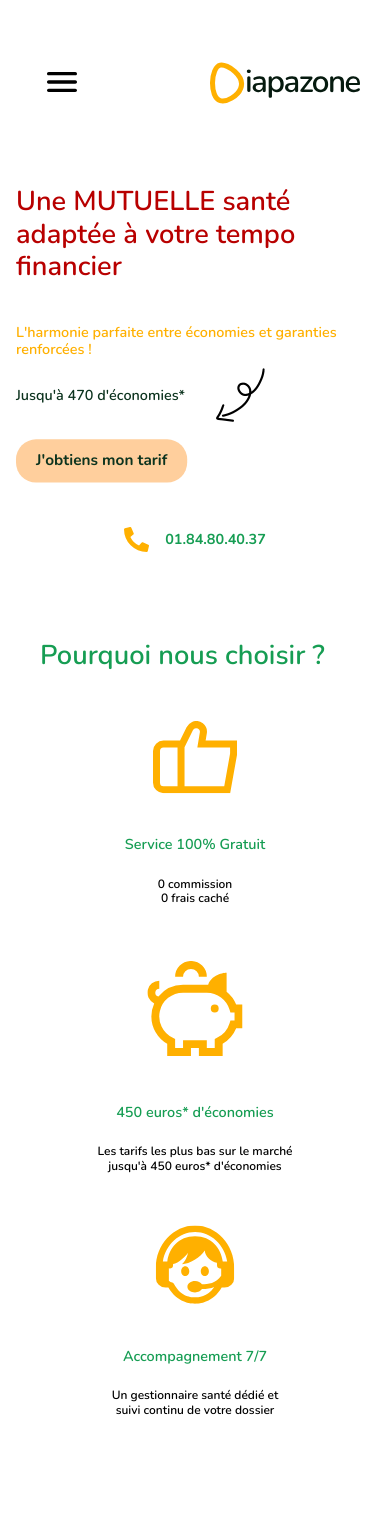
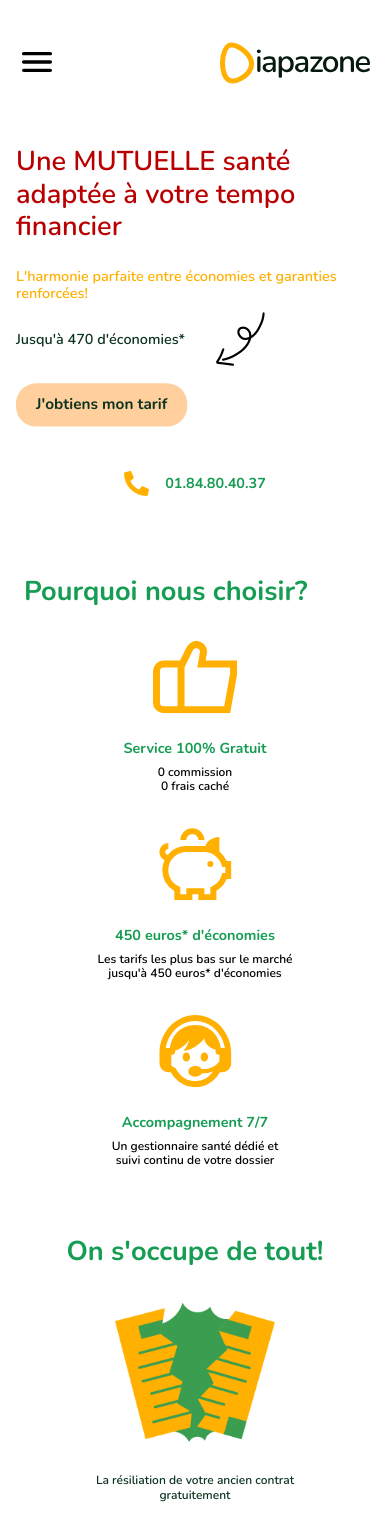
Before and after one commit to Mehdi-123/Diapazone, a React (Create React App) app: page /accueil in a window 390 px wide. Shown: the top 1520 px of the page. Built offline with nearby package versions, Linux system fonts and the light colour scheme.

Commit message:
responsivity modifications

```diff
--- a/src/components/CustomAccordion/index.js
+++ b/src/components/CustomAccordion/index.js
@@ -30,6 +30,7 @@ const CustomAccordion = ({ accordionData }) => {
           className="accordion"
         >
           <AccordionSummary
+            sx={{ mt: 3 }}
             className="accordion-summary"
             expandIcon={
               <AccordionPlus
@@ -54,7 +55,7 @@ const CustomAccordion = ({ accordionData }) => {
               </Box>
             ) : null}
           </AccordionSummary>
-          <AccordionDetails className="pt-20">
+          <AccordionDetails sx={{ pt: 2, px: 0 }}>
             <Typography className="accordion-content medium" variant="h3">
               {item.content}
             </Typography>
--- a/src/components/CustomAccordion/wrapper.js
+++ b/src/components/CustomAccordion/wrapper.js
@@ -8,10 +8,6 @@ const Wrapper = styled(Box)`
     box-shadow: none;
     .accordion-summary {
       border-bottom: 2px solid ${colors.primary};
-      .accordion-title {
-        margin-top: 50px;
-        margin-bottom: 15px;
-      }
       .accordion-dash {
         margin-left: auto;
         margin-top: 20px;
@@ -19,9 +15,6 @@ const Wrapper = styled(Box)`
     }
     .accordion-content {
       line-height: 1.5;
-    }
-    .pt-20 {
-      padding-top: 20px;
     }
   }
   .MuiAccordion-root::before {
--- a/src/components/GreenTitle/index.js
+++ b/src/components/GreenTitle/index.js
@@ -4,7 +4,7 @@ import { Typography } from "@mui/material";
 
 const GreenTitle = ({ title }) => {
   return (
-    <Typography variant="h2" className="secondary bold">
+    <Typography variant="h2" sx={{ fontWeight: "bold" }} className="secondary">
       {title}
     </Typography>
   );
--- a/src/containers/Footer/index.js
+++ b/src/containers/Footer/index.js
@@ -10,17 +10,24 @@ import Wrapper from "./wrapper";
 const Footer = () => {
   return (
     <Wrapper>
-      <Box className="footer-container">
-        <Box className="footer-top">
+      <Box
+        className="footer-container"
+        sx={{ pt: 3, pb: 5, px: { phone: 3, xxxs: 5, xxs: 5, xs: 10 } }}
+      >
+        <Box className="footer-top" sx={{ mb: 3 }}>
           <Link to="/accueil" style={{ textDecoration: "none" }}>
             <LogoWhite className="logo-size" />
           </Link>
         </Box>
-        <Box className="footer-middle">
+        <Box className="footer-middle" sx={{ mb: 3 }}>
           <Grid container className="top-container">
             {footerLinks1.map((link, index) => (
               <Grid key={index}>
-                <Typography variant="h4" className="bold white mb-20">
+                <Typography
+                  variant="h4"
+                  sx={{ fontWeight: "bold" }}
+                  className="white mb-20"
+                >
                   {link.title}
                 </Typography>
                 {link.text.map((item, i) => (
@@ -34,7 +41,11 @@ const Footer = () => {
             ))}
             {footerLinks2.map((link, index) => (
               <Grid key={index}>
-                <Typography variant="h4" className="bold white mb-20">
+                <Typography
+                  variant="h4"
+                  sx={{ fontWeight: "bold" }}
+                  className="white mb-20"
+                >
                   {link.title}
                 </Typography>
                 {link.text.map((item, i) => (
@@ -49,14 +60,22 @@ const Footer = () => {
           </Grid>
         </Box>
         <Box>
-          <Typography variant="h4" className="white">
+          <Typography
+            variant="h4"
+            className="white"
+            sx={{ textAlign: { phone: "center", xxxs: "flex-start" } }}
+          >
             <span className="bold">Diapazone</span> est une marque exploitée par{" "}
             <span className="bold">OLM Assurances</span> société à
             responsabilité limitée, immatriculée sous le SIREN 922287735
           </Typography>
-          <Typography sx={{ mt: 1 }} variant="h4" className="white">
-            - Siège social : 16 RUE CUVIER 69006 LYON, FRANCE. Lyon B 922 287
-            735, code APE 6622Z - courtier d'assurances. ORIAS N° 23000591
+          <Typography
+            sx={{ mt: 2, textAlign: { phone: "center", xxxs: "flex-start" } }}
+            variant="h4"
+            className="white"
+          >
+            Siège social : 16 RUE CUVIER 69006 LYON, FRANCE. Lyon B 922 287 735,
+            code APE 6622Z - courtier d'assurances. ORIAS N° 23000591
             www.orias.fr .
           </Typography>
         </Box>
--- a/src/containers/Footer/wrapper.js
+++ b/src/containers/Footer/wrapper.js
@@ -8,12 +8,10 @@ const Wrapper = styled(Box)`
   .footer-container {
     max-width: 2200px;
     margin: 0 auto;
-    padding: 60px 80px 60px;
     .footer-top {
       display: flex;
       justify-content: space-between;
       align-items: center;
-      margin-bottom: 60px;
       .icons-container {
         display: flex;
         align-items: center;
@@ -24,7 +22,6 @@ const Wrapper = styled(Box)`
       .top-container {
         display: flex;
         gap: 80px;
-        margin-bottom: 40px;
         .link {
           text-decoration: none;
           &:hover {
@@ -44,11 +41,6 @@ const Wrapper = styled(Box)`
       margin-bottom: 20px;
     }
   }
-  @media (max-width: 650px) {
-    .footer-container {
-      padding: 20px 40px;
-    }
-  }
 `;
 
 export default Wrapper;
--- a/src/containers/Form/index.js
+++ b/src/containers/Form/index.js
@@ -369,10 +369,10 @@ const Form = () => {
         maxWidth: "2200px",
         margin: "0 auto",
         padding: {
-          phone: "25px 30px",
-          xxxs: "40px 50px",
-          xxs: "40px 50px",
-          xs: "80px 100px",
+          phone: "25px 30px 150px",
+          xxxs: "40px 50px 200px",
+          xxs: "40px 50px 200px",
+          xs: "80px 70px 250px",
         },
       }}
     >
--- a/src/containers/Home/index.js
+++ b/src/containers/Home/index.js
@@ -195,8 +195,13 @@ const ActionSteps = () => {
                 {icons[index]}
                 <Typography
                   mt={4}
-                  sx={{ display: { phone: "none", xxxs: "block" } }}
-                  variant="h3"
+                  sx={{
+                    display: {
+                      phone: "none",
+                      xxxs: "block",
+                    },
+                  }}
+                  variant="h4"
                   className="bold"
                 >
                   "{step}"
@@ -270,7 +275,7 @@ const Home = () => {
             pb: 2,
             maxWidth: "2200px",
             mx: "auto",
-            px: { xxs: "30px", xs: "100px" },
+            px: { xxs: "30px", xs: "70px" },
             alignItems: "center",
           }}
         >
@@ -285,7 +290,7 @@ const Home = () => {
                 Une MUTUELLE santé adaptée à votre tempo financier
               </Typography>
               <Typography sx={{ mt: 5 }} variant="h3" className="primary bold">
-                L'harmonie parfaite entre économies et garanties renforcées !
+                L'harmonie parfaite entre économies et garanties renforcées!
               </Typography>
               <Box
                 sx={{ display: "flex", alignItems: "center", mt: 1, gap: 3 }}
@@ -328,13 +333,13 @@ const Home = () => {
               </Typography>
               <Typography
                 sx={{
-                  mt: 5,
+                  mt: 3,
                   textAlign: "left",
                 }}
                 variant="h3"
                 className="primary bold"
               >
-                L'harmonie parfaite entre économies et garanties renforcées !
+                L'harmonie parfaite entre économies et garanties renforcées!
               </Typography>
               <Box
                 sx={{ display: "flex", alignItems: "center", mt: 1, gap: 3 }}
@@ -414,14 +419,14 @@ const Home = () => {
       </Box>
       <Box
         sx={{
-          px: { phone: 5, xxxs: 5, xxs: "35px", xs: "100px" },
-          pb: 15,
-          mt: { phone: 5, xxxs: 5, xxs: 7, xs: 10 },
+          px: { phone: 3, xxxs: 5, xxs: "35px", xs: "70px" },
+          pb: 10,
+          mt: { phone: 4, xxxs: 6 },
           maxWidth: "2200px",
           mx: "auto",
         }}
       >
-        <GreenTitle title="Pourquoi nous choisir ?" />
+        <GreenTitle title="Pourquoi nous choisir?" />
         <Grid
           textAlign="center"
           alignItems="center"
@@ -432,7 +437,7 @@ const Home = () => {
           {reasonsToChoose.map((reason, index) => (
             <Grid
               key={index}
-              sx={{ mt: { phone: 4, xxxs: 10 } }}
+              sx={{ mt: { phone: 2, xxxs: 6 } }}
               phone={12}
               xxxs={5}
               xxs={3}
@@ -449,7 +454,12 @@ const Home = () => {
               >
                 {reason.icon}
               </Box>
-              <Typography my={3} variant="h3" className="secondary bold">
+              <Typography
+                my={{ phone: 1, xxxs: 3 }}
+                variant="h3"
+                sx={{ fontWeight: "bold" }}
+                className="secondary"
+              >
                 {reason.title}
               </Typography>
               {reason.description.map((desc, i) => (
@@ -460,14 +470,14 @@ const Home = () => {
             </Grid>
           ))}
         </Grid>
-        <Box className="desc-container">
+        <Box className="desc-container" sx={{ mt: { phone: 6, xxxs: 10 } }}>
           <Grid container alignItems="center">
             <Grid
               item
               xs={4}
               sx={{
                 mx: { phone: "auto", xxxs: "auto", xxs: "auto", xs: "none" },
-                mb: 5,
+                mb: { phone: 2, xxxs: 5 },
                 textAlign: { phone: "center", xxxs: "none" },
               }}
             >
@@ -487,11 +497,17 @@ const Home = () => {
                 }}
               >
                 <Box sx={{ textAlign: "center" }}>
+                  <Box
+                    sx={{
+                      transform: { phone: "scale(0.8)", xxxs: "scale(1)" },
+                    }}
+                  >
                     <img
                       src={ContractOne}
                       style={{ width: "200px" }}
                       alt="contract-one"
                     />
+                  </Box>
                   <Typography
                     sx={{
                       margin: { phone: "10px 20px 0", xxxs: "10px 60px 0" },
@@ -511,12 +527,18 @@ const Home = () => {
                   />
                 </Box>
 
-                <Box sx={{ textAlign: "center", mt: { phone: 4, xxxs: 0 } }}>
+                <Box sx={{ textAlign: "center", mt: { phone: 2, xxxs: 0 } }}>
+                  <Box
+                    sx={{
+                      transform: { phone: "scale(0.8)", xxxs: "scale(1)" },
+                    }}
+                  >
                     <img
                       src={ContractTwo}
                       style={{ width: "170px" }}
                       alt="contract-two"
                     />
+                  </Box>
                   <Typography
                     sx={{ margin: "10px 60px 0" }}
                     variant="h4"
@@ -529,31 +551,31 @@ const Home = () => {
             </Grid>
           </Grid>
         </Box>
-        <Box mt={10}>
+        <Box mt={{ phone: 6, xxxs: 8 }}>
           <GreenTitle title="Plus de 5000 clients nous font confiance" />
-          <Typography mt={5} variant="h3" className="black bold mb-40">
+          <Typography mt={2} variant="h3" className="black bold mb-40">
             97% de clients satisfaits
           </Typography>
-          <Box sx={{ mt: { phone: 0, xxxs: 0, xxs: 2, xs: 7 } }}>
+          <Box sx={{ mt: { phone: 5, xxxs: 7 } }}>
             <TestimonialsCarousel />
           </Box>
         </Box>
-        <Box sx={{ mt: { phone: 0, xxxs: 0, xxs: 2, xs: 7 } }}>
-          <Box sx={{ mb: { phone: 5, xxxs: 5, xxs: 7 } }}>
+        <Box sx={{ mt: { phone: 6, xxxs: 8 } }}>
+          <Box sx={{ mb: { phone: 0, xxxs: 5 } }}>
             <GreenTitle title="Passez à l'action" />
           </Box>
           <ActionSteps />
         </Box>
-        <Box mt={10}>
+        <Box mt={{ phone: 6, xxxs: 8 }}>
           <GreenTitle title="On répond à vos questions!" />
           <Typography
-            mt={5}
+            mt={3}
             variant="h3"
             className="before-accordion-title mb-15"
           >
             L'assurance peut sembler très compliquée à première vue. C'est pour
             cela que nous mettons à votre disposition cette FAQ qui, on le
-            souhaite, répondra à toutes vos interrogations !
+            souhaite, répondra à toutes vos interrogations!
           </Typography>
           <CustomAccordion accordionData={accordionData} />
         </Box>
--- a/src/containers/Home/wrapper.js
+++ b/src/containers/Home/wrapper.js
@@ -51,7 +51,6 @@ const Wrapper = styled(Box)`
     background: ${colors.background};
     border-radius: 50px;
     padding: 40px 80px;
-    margin-top: 80px;
   }
   .action-steps-container {
     display: flex;
@@ -92,6 +91,7 @@ const Wrapper = styled(Box)`
   @media (max-width: 1813px) {
     .identity-cercle {
       width: 80%;
+      height: auto;
     }
   }
   @media (max-width: 820px) {
--- a/src/containers/TopBar/index.js
+++ b/src/containers/TopBar/index.js
@@ -47,7 +47,18 @@ const TopBar = () => {
   return (
     <Wrapper>
       <Box sx={{ backgroundColor: colors.background }}>
-        <Box className="top-bar">
+        <Box
+          className="top-bar"
+          sx={{
+            p: {
+              phone: "0 20px 0 5px",
+              xxxs: "0 30px 0 25px",
+              xxs: "0 30px",
+              xs: "0 70px",
+            },
+            height: { phone: "130px", xxxs: "170px" },
+          }}
+        >
           <Box sx={{ zIndex: 99 }}>
             <Link to="/accueil" style={{ textDecoration: "none" }}>
               <Logo className="logo-size" />
--- a/src/containers/TopBar/wrapper.js
+++ b/src/containers/TopBar/wrapper.js
@@ -35,8 +35,6 @@ const Wrapper = styled(Box)`
   .top-bar {
     max-width: 2200px;
     margin: 0 auto;
-    height: 170px;
-    padding: 0 100px;
     display: flex;
     align-items: center;
     justify-content: space-between;
@@ -49,18 +47,11 @@ const Wrapper = styled(Box)`
   }
   @media (max-width: 1050px) {
     .top-bar {
-      padding: 0 50px;
       flex-direction: row-reverse;
-    }
-  }
-  @media (max-width: 1300px) {
-    .top-bar {
-      padding: 0 40px;
     }
   }
   @media (max-width: 500px) {
     .top-bar {
-      padding: 0 30px;
       flex-direction: row-reverse;
     }
   }
--- a/src/index.scss
+++ b/src/index.scss
@@ -175,7 +175,7 @@ body {
 }
 
 .logo-size {
-  width: 260px;
+  width: 220px;
   height: 100px;
 }
 
@@ -213,18 +213,12 @@ body {
 }
 
 @media (max-width: 720px) {
-  body {
-    font-size: 20px;
-  }
-}
-
-@media (max-width: 720px) {
   .logo-size {
     width: 150px;
-    height: 60px;
+    height: 50px;
   }
   body {
-    font-size: 18px;
+    font-size: 16px;
   }
   .MuiOutlinedInput-root {
     width: 300px !important;
```
Also changed, not shown: src/assets/images/help-center.svg, src/assets/images/money-pig.svg. Lines whose indentation alone changed are shown as unchanged.
